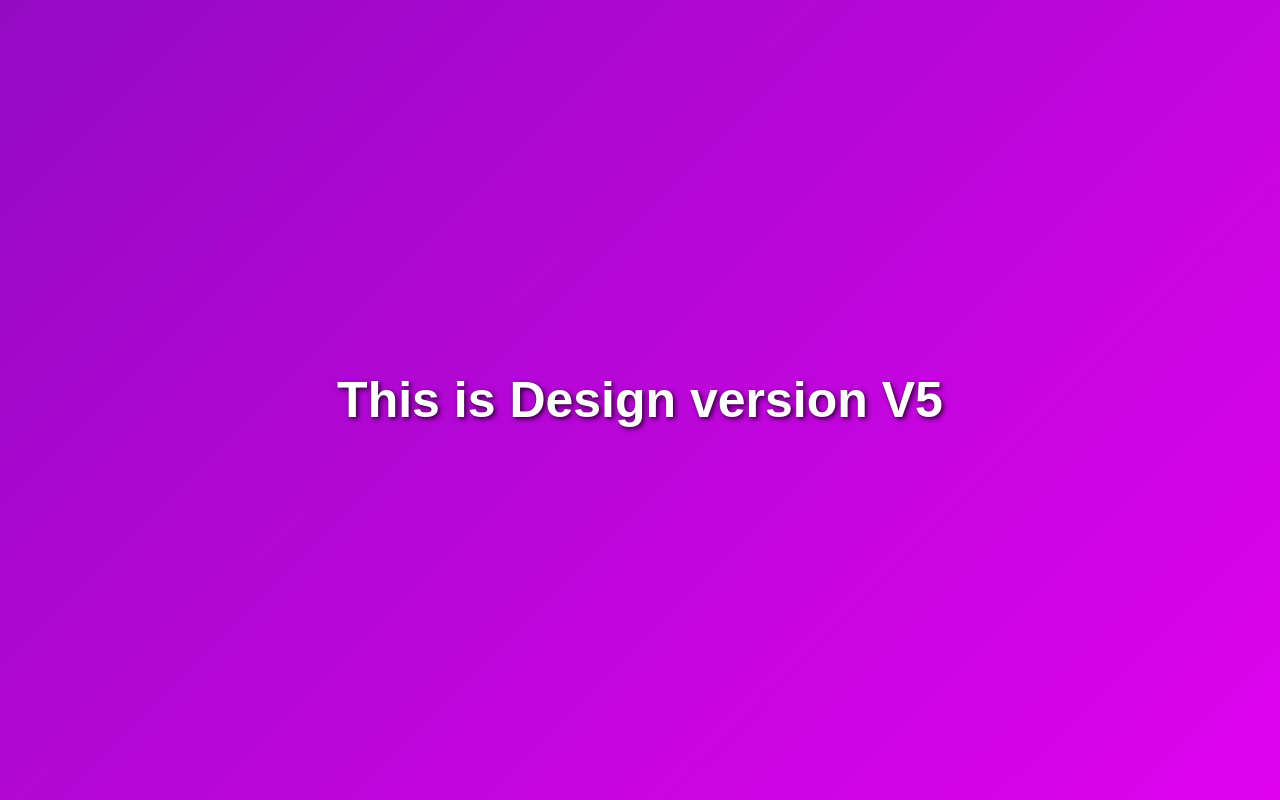
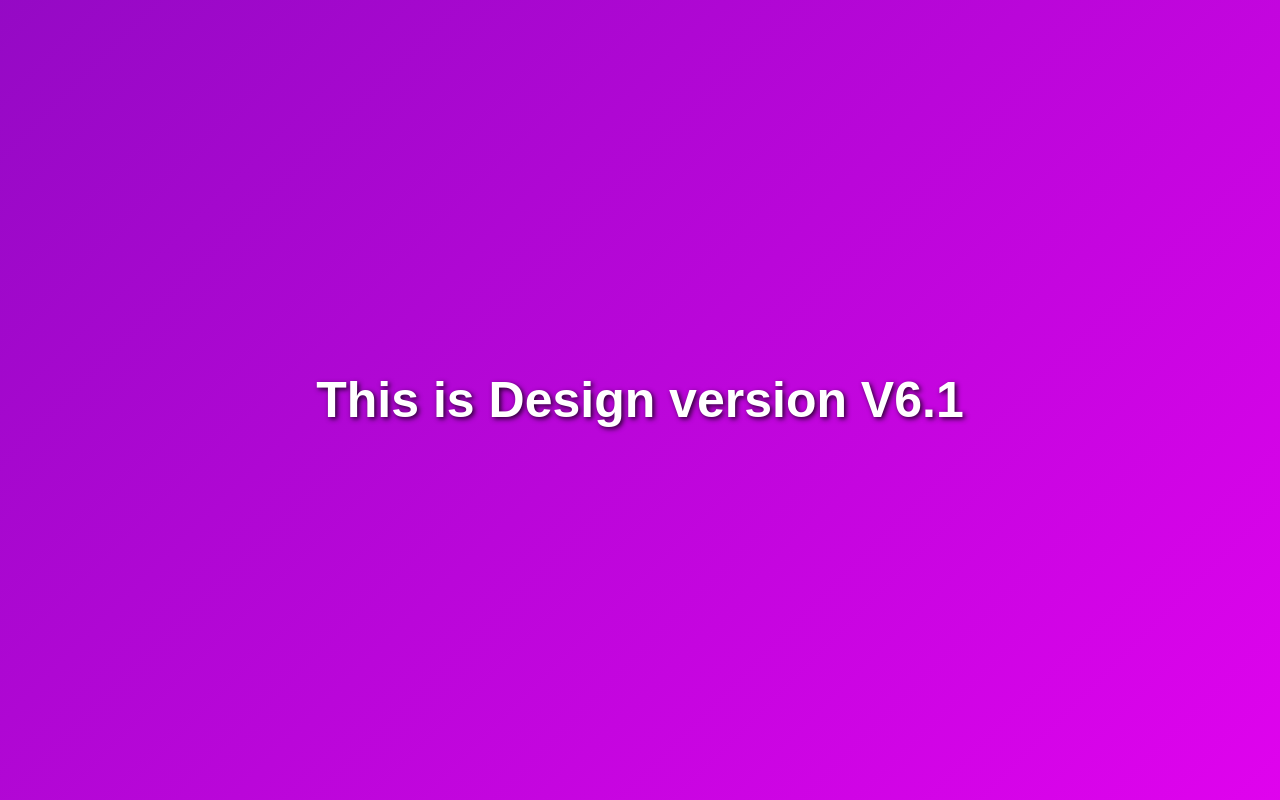
Before and after one commit to akash5022gupta/myrepo, a plain HTML site: page index.html in a window 1280 px wide. Drawn offline with Linux system fonts and the light colour scheme.

Commit message:
Changed the version to V6.1

```diff
--- a/index.html
+++ b/index.html
@@ -7,6 +7,6 @@
     <title>Document</title>
 </head>
 <body>
-    <h1>This is Design version V5</h1>
+    <h1>This is Design version V6.1</h1>
 </body>
 </html>
```
